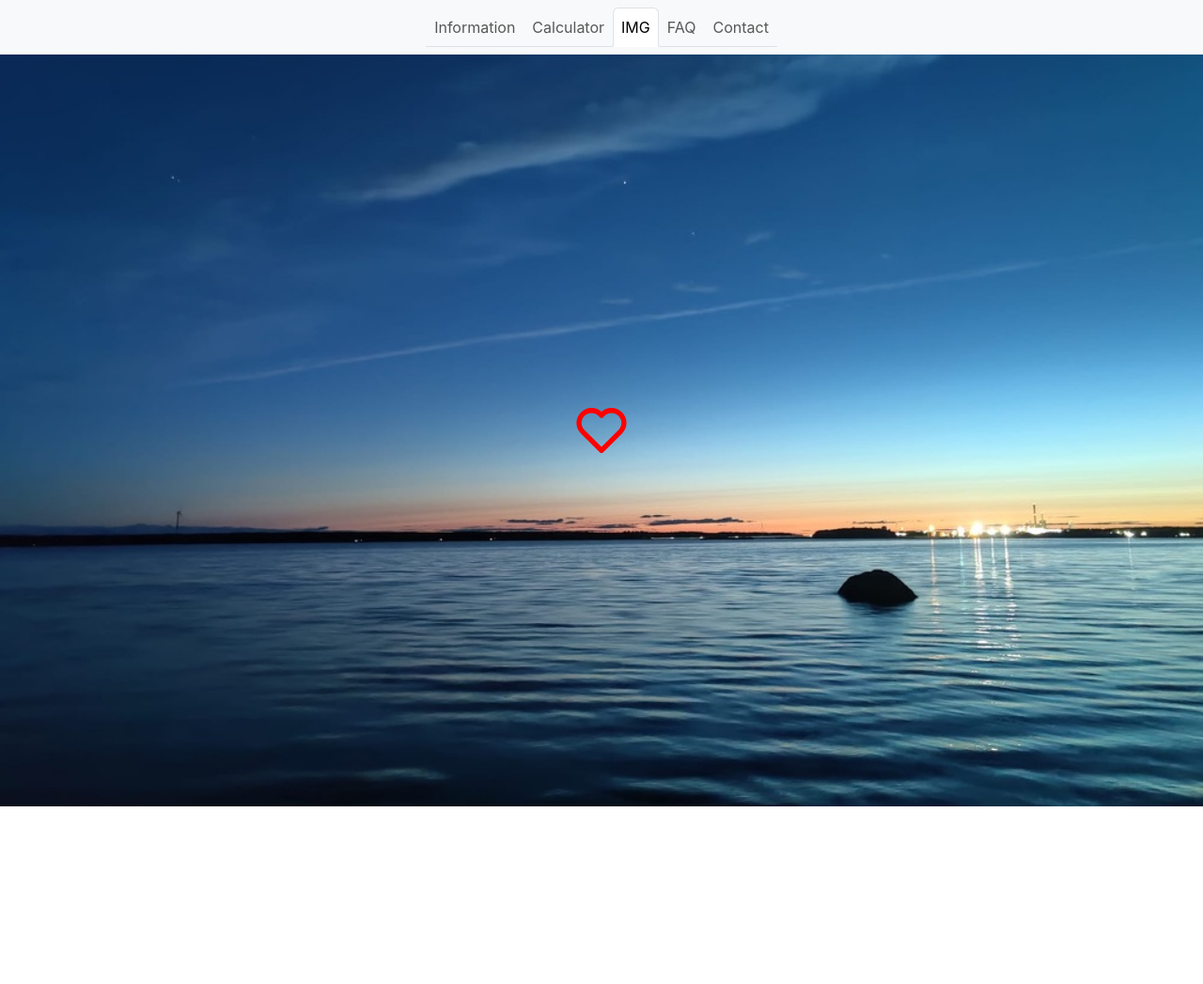
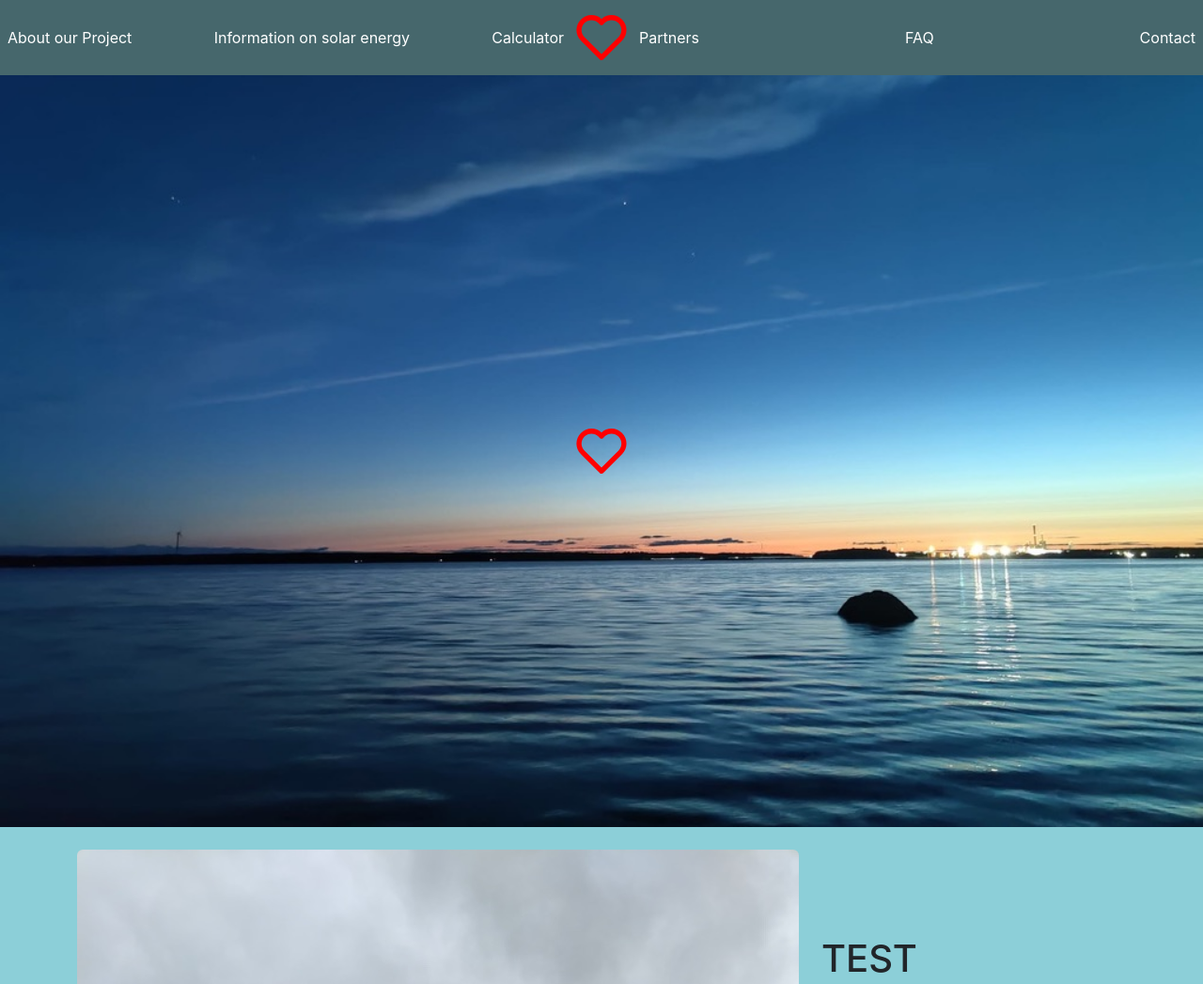
Before and after one commit to Flip04/solarcalculator, a React app in the folder homepage/: page / in a window 1280 px wide. Shown: the top 1047 px of the page at 94% size. Before the commit the page ends 858 px from the top, so only its background shows below. Built offline with nearby package versions, Linux system fonts and the light colour scheme.

Commit message:
Merge Commit

```diff
--- a/homepage/src/Components/HomeLogo.js
+++ b/homepage/src/Components/HomeLogo.js
@@ -10,9 +10,8 @@ function HomeLogo() {
                 className="background-image"
                 style={{ backgroundImage: `url(${TEST})` }}
             >
-                {/* Das Hintergrundbild */}
                 <div className="icon-overlay">
-                    {/* Das Icon */}
+
                     <BiHeart className="heart-icon"/>
                 </div>
             </div>
--- /dev/null
+++ b/homepage/src/Components/InformationComponent.js
@@ -0,0 +1,24 @@
+import {Container, Row, Col, Image} from 'react-bootstrap';
+import TEST from '/Users/filipschepers/WebstormProjects/solarcalculator/homepage/src/TESTIMG/TESTIMG1.jpeg';
+
+function InformationComponent(){
+    return(
+        <Container className="mt-4 mb-4">
+            <Row>
+                <Col md>
+                    <Image src={TEST} rounded/>
+                </Col>
+                <Col md className="d-flex align-items-center">
+                    <div>
+                    <h1>TEST</h1>
+                    <p>Lorem ipsum dolor sit amet, consectetur adipiscing elit. Nullam pharetra vestibulum lectus eget rutrum. Nulla interdum fringilla odio, nec suscipit metus pellentesque bibendum. In hac habitasse platea dictumst. Maecenas id ornare ligula. Donec vitae nisi condimentum, pharetra dolor eu, eleifend velit. Etiam neque nibh, malesuada a venenatis id, iaculis id ante. Pellentesque mollis ultricies nisi, ornare blandit risus feugiat eget. Integer vulputate tempor facilisis. Aliquam erat volutpat.
+                        Sed in mi pretium, gravida lacus in, pulvinar purus. Vivamus pretium, nisi nec convallis faucibus, arcu elit tincidunt justo, at pretium sem sem in purus. Mauris ut mauris ac ante suscipit eleifend. Proin at neque ac purus lobortis molestie. Aliquam iaculis metus id odio bibendum venenatis. Aliquam non porttitor tellus. Nulla rutrum eros eu rhoncus laoreet. Duis augue arcu, mollis at nibh a, dapibus malesuada justo. Curabitur rutrum tellus in ante finibus, pulvinar malesuada nibh sollicitudin. Fusce aliquet rhoncus nisl commodo dictum. Interdum et malesuada fames ac ante ipsum primis in faucibus. Ut hendrerit posuere nulla eu finibus. Duis in nisl quam. Integer placerat, orci sit amet vulputate ornare, nibh urna facilisis magna, eu pretium odio metus id risus. Duis at ligula non felis bibendum lobortis.
+                    </p>
+                    </div>
+                </Col>
+            </Row>
+        </Container>
+    );
+}
+
+export default InformationComponent;
--- a/homepage/src/Components/NavbarComponent.js
+++ b/homepage/src/Components/NavbarComponent.js
@@ -1,42 +1,55 @@
-import Nav from 'react-bootstrap/Nav';
-import Container from 'react-bootstrap/Container';
-import {Navbar} from "react-bootstrap";
+import { Navbar, Nav, Container } from 'react-bootstrap';
+import { BiHeart } from 'react-icons/bi';
+import { useState, useEffect } from 'react';
+import React from "react";
 
-function NavbarComponent(props){
-    return(
-        <Navbar bg="light" expand="lg" sticky="top">
-        <Container className="justify-content-center">
-            <Nav justify variant="tabs" defaultActiveKey="/home">
-                <Nav.Item>
-                    <Nav.Link eventKey="link-1">
-                        {" Information "}
-                    </Nav.Link>
-                </Nav.Item>
-                <Nav.Item>
-                    <Nav.Link eventKey="link-2">
-                        {" Calculator  "}
-                    </Nav.Link>
-                </Nav.Item>
-                <Nav.Item>
-                    <Nav.Link href="/home">
-                        {"IMG"}
-                    </Nav.Link>
+function NavbarComponent(props) {
+    const [scrollPosition, setScrollPosition] = useState(0);
+    const changeNavbarColorOnScroll = 900; // Scroll-Position, ab der die Farbe geändert werden soll
 
-                </Nav.Item>
-                <Nav.Item>
-                    <Nav.Link eventKey="link-3">
-                        {"     FAQ     "}
-                    </Nav.Link>
-                </Nav.Item>
-                <Nav.Item>
-                    <Nav.Link eventKey="link-4">
-                        {"   Contact   "}
-                    </Nav.Link>
-                </Nav.Item>
+    useEffect(() => {
+        const navbarHeight = document.querySelector('.navbar').offsetHeight;
+        window.scrollBy(0, navbarHeight);
+    }, []);
 
-            </Nav>
-        </Container>
+    useEffect(() => {
+        const handleScroll = () => {
+            const currentPosition = window.pageYOffset;
+            setScrollPosition(currentPosition);
+        };
+
+        window.addEventListener('scroll', handleScroll);
+        return () => {
+            window.removeEventListener('scroll', handleScroll);
+        };
+    }, []);
+
+    useEffect(() => {
+        const navbar = document.querySelector('.navbar');
+        if (scrollPosition > changeNavbarColorOnScroll) {
+            navbar.style.backgroundColor = '#1E1E1E'; // Ändere hier die Farbe für die gescrollte Position
+        } else {
+            navbar.style.backgroundColor = 'rgba(0, 0, 0, 0.5)'; // Ändere hier die ursprüngliche Farbe
+        }
+    }, [scrollPosition]);
+    return (
+        <Navbar style={{ backgroundColor: 'rgba(0, 0, 0, 0.5)' }} expand="lg" sticky="top">
+            <Navbar.Toggle aria-controls="basic-navbar-nav" />
+            <Navbar.Collapse id="basic-navbar-nav">
+                <Nav className="w-50 justify-content-between">
+                    <Nav.Link href="#about" style={{color: 'white'}}>About our Project</Nav.Link>
+                    <Nav.Link href="#solar" style={{color: 'white'}}>Information on solar energy</Nav.Link>
+                    <Nav.Link href="#calculator" style={{color: 'white'}}>Calculator</Nav.Link>
+                </Nav>
+                <Nav.Link href="#img" className="text-center"><BiHeart className="heart-icon"/></Nav.Link>
+                <Nav className="w-50 justify-content-between">
+                    <Nav.Link href="#partners" style={{color: 'white'}}>Partners</Nav.Link>
+                    <Nav.Link href="#faq" style={{color: 'white'}}>FAQ</Nav.Link>
+                    <Nav.Link href="#contact" style={{color: 'white'}}>Contact</Nav.Link>
+                </Nav>
+            </Navbar.Collapse>
         </Navbar>
+
     );
 }
 
--- a/homepage/src/index.css
+++ b/homepage/src/index.css
@@ -5,7 +5,7 @@ body {
     sans-serif;
   -webkit-font-smoothing: antialiased;
   -moz-osx-font-smoothing: grayscale;
-
+  background-color: #8CCFD8;
 }
 
 code {
--- a/homepage/src/index.js
+++ b/homepage/src/index.js
@@ -2,6 +2,7 @@ import React from 'react';
 import ReactDOM from 'react-dom/client';
 import NavbarComponent from './Components/NavbarComponent';
 import HomeLogo from "./Components/HomeLogo";
+import InformationComponent from "./Components/InformationComponent";
 import 'bootstrap/dist/css/bootstrap.min.css';
 import './index.css';
 import reportWebVitals from './reportWebVitals';
@@ -11,6 +12,7 @@ root.render(
   <React.StrictMode>
       <NavbarComponent/>
       <HomeLogo/>
+      <InformationComponent/>
   </React.StrictMode>
 );
 
```
Also changed, not shown: homepage/src/TESTIMG/TESTIMG1.jpeg (added).
